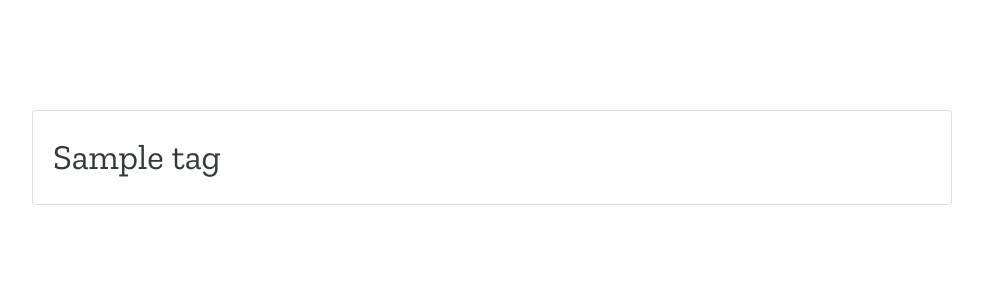
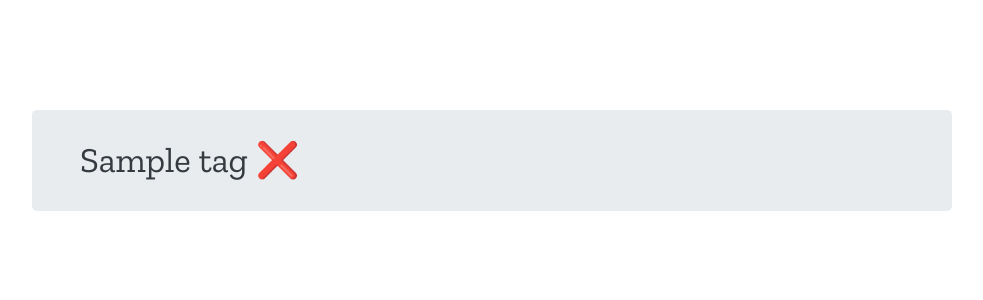
Before and after one commit to popoffww/django-blog, a Django app: page /tags/ in a window 1280 px wide. Shown: the part 112-412 px from the top of the page, without its empty margins (148-1131 px from the left). Run offline with Django 3.2, Linux system fonts and the light colour scheme; tables that the repository leaves empty hold one stand-in row (values such as "Sample post"); some libraries are stand-ins or nearby versions.

Commit message:
Оформление тэгов

```diff
--- a/blog/templates/blog/tags.html
+++ b/blog/templates/blog/tags.html
@@ -1,7 +1,7 @@
 {% extends 'base.html' %}
 
 {% block title %}
-    {{ block.super }} - Тэги
+    {{ block.super }} - Все тэги
 {% endblock %}
 
 {% block content %}
@@ -10,16 +10,17 @@
         <div class="container">
           <div class="row d-flex justify-content-center">
             <div class="col-md-10">
-              <div class="card">
+              <div class="jumbotron py-4">
                    {% for tag in tags %}
-                <div class="card-body text-left text-muted serif">
+                <div class="d-inline lead serif tag-size px-3">
 
-                    <a href="{{ tag.get_absolute_url }}"
+                   <a href="{{ tag.get_absolute_url }}"
                        class="text-decoration-none text-dark">
-                        {{ tag.title }}
-                    </a>
+                        {{ tag.title }} &#10060;
+                   </a>
 
                 </div>
+
                     {% endfor %}
               </div>
             </div>
--- a/static/css/style.css
+++ b/static/css/style.css
@@ -71,3 +71,7 @@
 .card-body {
     font-size: 35px;
 }
+
+.tag-size {
+    font-size: 35px;
+}
```
